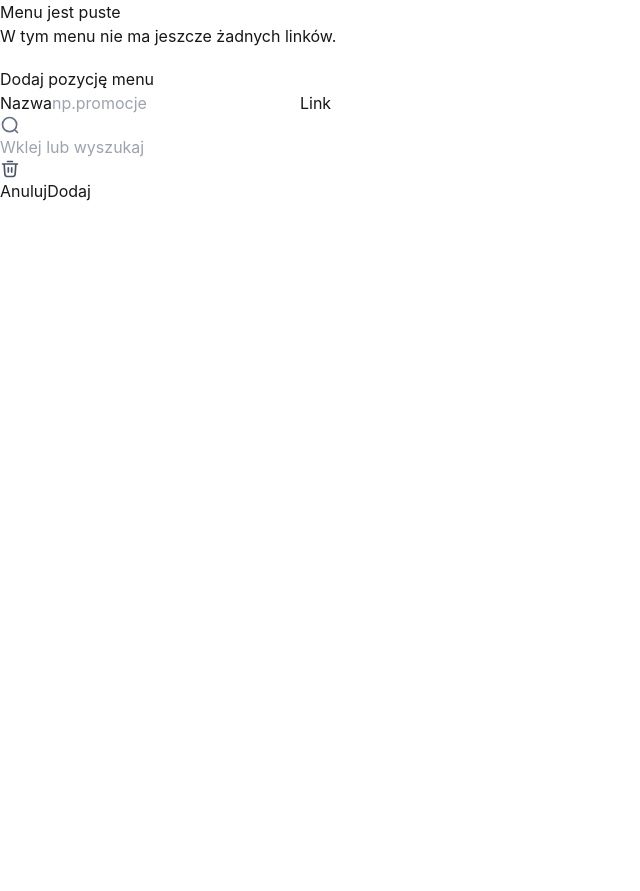
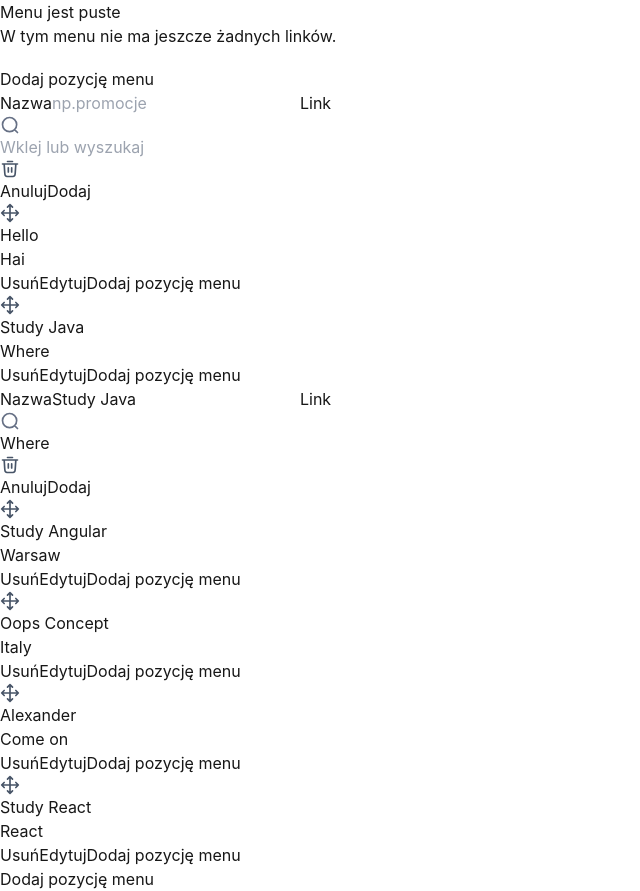
Before and after one commit to Vimalraveendra/next-task, a Next.js app: page / in a window 1280 px wide. Shown: the whole page, without its empty margins (0-640 px from the left). Before the commit the page ends 800 px from the top, so only its background shows below. Built offline with nearby package versions, Linux system fonts and the light colour scheme.

Commit message:
added toggleForm functionality & updated NavigationList & NavigationForm components

```diff
--- a/src/app/page.tsx
+++ b/src/app/page.tsx
@@ -6,21 +6,64 @@ import Menu from "@/components/Menu";
 import NavigationForm from "@/components/NavigationForm";
 import NavigationList from "@/components/NavigationList";
 
-export interface Task {
+
+export interface ITask {
   id: number;
   name: string;
   url: string;
+  subList?:ITask[]
 }
 
-const defaultProps:Task={
+const defaultProps:ITask={
   id:0,
   name:"",
-  url:""
+  url:"",
+  subList:[]
 }
 const  Home=()=> {
-     const [tasks,setTasks] = useState<Task[]>([]);
-     const[newTask,setNewTask] = useState<Task>(defaultProps)
-    //  const[editTaskId,setEditTaskId]=useState<number|null>(null)
+     const [tasks,setTasks] = useState<ITask[]>([{
+      id:1,
+      name:"Hello",
+      url:"Hai",
+      subList:[
+        {
+          id:100,
+          name:"Study Java",
+          url:"Where",
+          subList:[
+                {
+                          id:200,
+                  name:"Study Angular",
+                  url:"Warsaw",
+                  subList:[
+                    {
+                      id:1000,
+                      name:"Oops Concept",
+                      url:"Italy",
+                    }
+                  ]
+                }
+          ]
+        }
+      ],
+    },
+      {
+        id:2,
+        name:"Alexander",
+        url:"Come on",
+        subList:[
+          {
+            id:101,
+            name:"Study React",
+            url:"React",
+          }
+        ]
+      }
+    ]);
+     const[newTask,setNewTask] = useState<ITask>(defaultProps)
+     const[editTaskId,setEditTaskId]=useState<number|null>(100)
+     const [isEdit,setIsEdit] = useState<boolean>(true)
+     const [toggleForm,setToggleForm]=useState<boolean>(false)
      // const [dragItem,setDragItem]=useState<Task|null>(null)
 
 
@@ -37,22 +80,66 @@ const  Home=()=> {
          }
          setNewTask(defaultProps)
      }
-     console.log("task",tasks)
+
+     const handleCancelTask=():void=>{
+      setIsEdit(false)
+      toggleForm && setToggleForm(false)
+      setEditTaskId(null)
+      setNewTask(defaultProps)
+     }
+
+     const handleEditTask=(task:ITask):void=>{
+      console.log("tasl",task)
+      setToggleForm(false);
+      setIsEdit(true)
+      setEditTaskId(task.id)
+      setNewTask(task)
+    }
+     const handleToggleForm=()=>{
+      setToggleForm(!toggleForm);
+      handleCancelTask();
+     }
+
   return (
       <main className="flex  flex-col items-center border-dashed border-2 border-indigo-500 h-dvh overflow-scroll">
           <Menu/>
-          <NavigationForm  newTask={newTask} handleChangeTask={handleChangeTask} handleAddTask={handleAddTask}/>
+          <div className=" w-full max-w-7xl  mr-5 ml-4 mb-8 h-60 gap-5 pb-5 bg-white rounded-lg border-solid border border-[#D0D5DD] relative ">
+          <NavigationForm  newTask={newTask} handleChangeTask={handleChangeTask} handleAddTask={handleAddTask} handleCancelTask={handleCancelTask}/>
+          </div>
           {
              tasks.length>0 &&
              <div className=" w-full max-w-7xl  mr-5 ml-4 mb-8 rounded-lg border-solid border border-[#D0D5DD] overflow-clip ">
              <ul >
                 {
                    tasks.length>0 && tasks.map((task)=>(
-                     <NavigationList key={task.id} task={task}/>
+                     <NavigationList
+                      key={task.id}
+                      task={task}
+                      isEdit={isEdit}
+                      editTaskId={editTaskId}
+                      handleEditTask={handleEditTask}
+                      handleChangeTask={handleAddTask}
+                      handleAddTask={handleAddTask}
+                      handleCancelTask={handleCancelTask}
+                      />
                    ))
                 }
+             </ul>
+             {
+                        toggleForm &&
+                        <div className=" my-5 mx-6  bg-white rounded-lg border-solid border border-[#D0D5DD]">
+                        <NavigationForm
+                                newTask={newTask}
+                                handleChangeTask={handleChangeTask}
+                                 handleAddTask={handleAddTask}
+                                 handleCancelTask={handleCancelTask}
+                                />
+                        </div>
 
-             </ul>
+                        }
+             <div className=" gap-2 py-5 px-6 bg-transparent">
+                    <button className="border-solid border border-[#D0D5DD]   text-sm font-semibold text-[#344054 rounded-lg py-2.5 px-3.5 " onClick={handleToggleForm} > Dodaj pozycję menu</button>
+            </div>
            </div>
           }
 
--- a/src/components/NavigationForm.tsx
+++ b/src/components/NavigationForm.tsx
@@ -1,19 +1,20 @@
 "use client"
 
-import { Task } from "@/app/page"
+import { ITask } from "@/app/page"
 import Image from "next/image"
 
 export interface Props {
-  newTask:Task,
+  newTask:ITask,
   handleChangeTask :(e:React.SyntheticEvent<HTMLInputElement>)=>void,
   handleAddTask:()=>void;
+  handleCancelTask:()=>void;
  }
 
 
-const NavigationForm:React.FC<Props> = ({newTask,handleChangeTask,handleAddTask}) => {
+const NavigationForm:React.FC<Props> = ({newTask,handleChangeTask,handleAddTask,handleCancelTask}) => {
   return (
-    <div className=" w-full max-w-7xl  mr-5 ml-4 mb-8 h-60 gap-5 pb-5 bg-white rounded-lg border-solid border border-[#D0D5DD]">
-            <div className="flex flex-col pt-5 pl-6 relative">
+         <>
+            <div className="flex flex-col pt-5 pl-6  max-w-[1064px] xl:max-w-[976px] lg:max-w-[80vw] md:max-w-[50vw] ">
                 <label htmlFor="name" className="text-sm font-medium text-[#344054]">Nazwa</label>
                     <input
                     type="text"
@@ -54,10 +55,12 @@ const NavigationForm:React.FC<Props> = ({newTask,handleChangeTask,handleAddTask}
                     </div>
             </div>
             <div className="flex pt-5 pl-6 pb-5  ">
-                <button className="rounded-md border-solid border border-[#D0D5DD] py-2.5 px-3.5 gap-4 m-w-[75px] mr-2 text-sm font-semibold text-[#344054] ">Anuluj</button>
+                <button className="rounded-md border-solid border border-[#D0D5DD] py-2.5 px-3.5 gap-4 m-w-[75px] mr-2 text-sm font-semibold text-[#344054]"onClick={handleCancelTask}  >Anuluj</button>
                 <button className="rounded-md border-solid border border-[#D0D5DD] py-2.5 px-3.5 gap-4 m-w-[75px] text-sm font-semibold text-[#6941C6]" onClick={handleAddTask}>Dodaj</button>
             </div>
-    </div>
+         </>
+
+
   )
 }
 
--- a/src/components/NavigationList.tsx
+++ b/src/components/NavigationList.tsx
@@ -1,20 +1,32 @@
 "use client"
 
 import Image from "next/image";
+import { ITask } from "@/app/page";
 import NavigationForm from "./NavigationForm";
-import { Task } from "@/app/page";
+
+export interface INavigationListProps {
+    task:ITask,
+    isEdit:boolean,
+    editTaskId:number|null,
+    handleEditTask:(task:ITask)=>void;
+    handleCancelTask:()=>void;
+    handleChangeTask:(e:React.SyntheticEvent<HTMLInputElement>)=>void;
+    handleAddTask:()=>void
+   }
 
 
-const NavigationList = ({task}:{task:Task}) => {
+const NavigationList:React.FC<INavigationListProps> =
+ ({task, isEdit,editTaskId,handleEditTask,handleCancelTask,handleChangeTask,handleAddTask}) => {
+    console.log("task",task)
 
   return (
-
+      <>
                     <li
-                        className="flex items-center  justify-between py-4 px-6 border-solid border-b border-[#EAECF0] gap-1  bg-white  flex-wrap  cursor-move"
+                        className="flex items-center  justify-between py-4 px-6 border-solid border-b border-[#EAECF0] gap-1  bg-white  flex-wrap  cursor-move rounded-l-md"
                         draggable="true"
                     >
                                <div className="flex items-center ">
-                                    <div className=" w-10 h-10 py-2.5 px-2.5 ">
+                                    <div className=" w-10 h-10 py-2 px-2.5 ">
                                                         <Image
                                                             src="/move.svg"
                                                             alt="plus"
@@ -31,20 +43,45 @@ const NavigationList = ({task}:{task:Task}) => {
                                </div>
 
                                 <div className="border-solid border border-[#D0D5DD]  rounded-lg shadow-sm gap-2">
-                                        <button className="border-solid border-r border-[#D0D5DD] py-2 px-4 text-sm font-semibold text-[#344054]">Usuń</button>
-                                        <button className=" border-solid border-r border-[#D0D5DD] py-2 px-4 text-sm font-semibold text-[#344054 ">Edytuj</button>
+                                        <button className="border-solid border-r border-[#D0D5DD] py-2 px-4 text-sm font-semibold text-[#344054]" onClick={handleCancelTask}>Usuń</button>
+                                        <button className=" border-solid border-r border-[#D0D5DD] py-2 px-4 text-sm font-semibold text-[#344054"  onClick={()=>handleEditTask(task)}>Edytuj</button>
                                         <button className="  py-2 px-4 text-sm font-semibold text-[#344054 ">Dodaj pozycję menu</button>
                                 </div>
 
+
                    </li>
+                    {
+                        ( task.id=== editTaskId && isEdit)&&
+                        <div className=" my-5 mr-6 ml-[64px] bg-white rounded-lg border-solid border border-[#D0D5DD] relative">
+                        <NavigationForm
+                                newTask={task }
+                                handleChangeTask={handleChangeTask}
+                                handleAddTask={handleAddTask}
+                                handleCancelTask={handleCancelTask}
+                                />
+                        </div>
 
-            // {/* <div className="py-5 px-6 gap-2 bg-[#F9FAFB] border-solid border border-[#EAECF0]">
-            //    <NavigationForm  newTask={newTask} handleChangeTask={handleChangeTask}/>
-            // </div> */}
+                        }
 
-            // <div className=" gap-2 py-5 px-6 bg-transparent">
-            //         <button className="border-solid border border-[#D0D5DD]   text-sm font-semibold text-[#344054 rounded-lg py-2.5 px-3.5 "> Dodaj pozycję menu</button>
-            // </div>
+           {
+            task.subList &&<ul className=" flex  flex-col pl-[68px] rounded-lg ">
+                        {task.subList?.map((item) => (
+                          <NavigationList
+                          key={item.id}
+                          task={item}
+                          isEdit={isEdit}
+                          editTaskId={editTaskId}
+                          handleEditTask={handleEditTask}
+                          handleCancelTask={handleCancelTask}
+                          handleChangeTask={handleChangeTask}
+                          handleAddTask={handleAddTask}
+                           />
+                        ))}
+       </ul>
+
+    }
+
+</>
 
   )
 }
```
